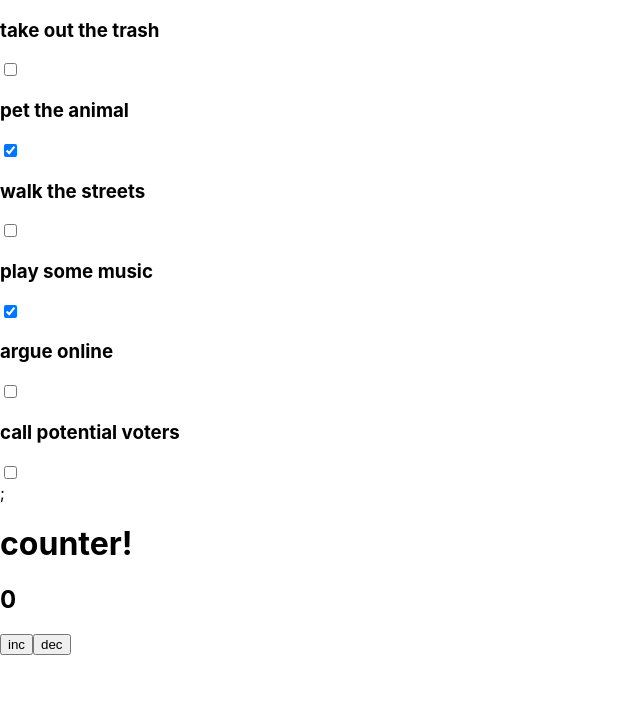
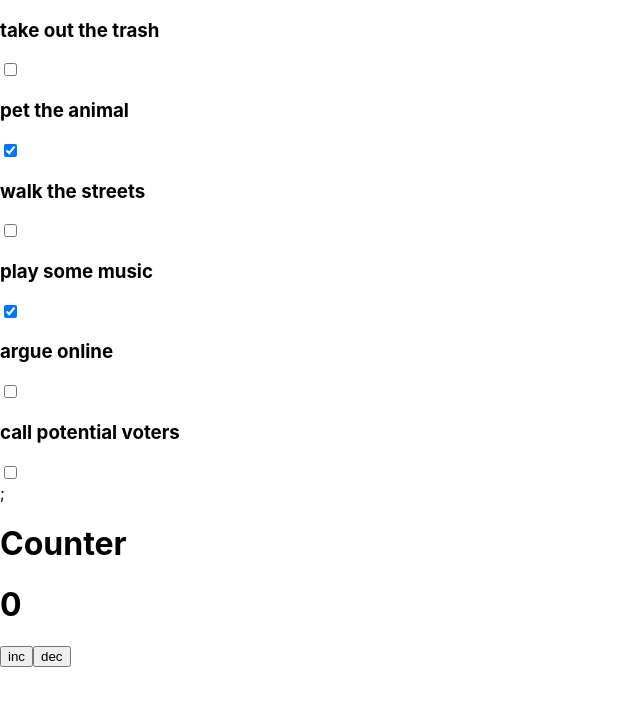
Before and after one commit to risingBirdSong/freeCodeCampReact_tut, a React (Create React App) app: page / in a window 1280 px wide. Shown: the top 706 px of the page, without its empty margins (0-640 px from the left). Built offline with nearby package versions, Linux system fonts and the light colour scheme.

Commit message:
redo from scratch for the practice

```diff
--- a/src/components/incDecComp.tsx
+++ b/src/components/incDecComp.tsx
@@ -1,10 +1,10 @@
 import React from "react";
 
-interface IncDecState {
+interface IncDecCompI {
   count: number;
 }
 
-class IncDecComp extends React.Component<{}, IncDecState> {
+class IncDecComp extends React.Component<{}, IncDecCompI> {
   constructor() {
     super({});
     this.state = {
@@ -21,9 +21,9 @@ class IncDecComp extends React.Component<{}, IncDecState> {
   };
 
   dec = () => {
-    this.setState(prevState => {
+    this.setState(previous => {
       return {
-        count: prevState.count - 1
+        count: previous.count - 1
       };
     });
   };
@@ -31,8 +31,8 @@ class IncDecComp extends React.Component<{}, IncDecState> {
   render() {
     return (
       <div>
-        <h1>counter!</h1>
-        <h2>{this.state.count}</h2>
+        <h1>Counter</h1>
+        <h1>{this.state.count}</h1>
         <button onClick={this.inc}>inc</button>
         <button onClick={this.dec}>dec</button>
       </div>
```
